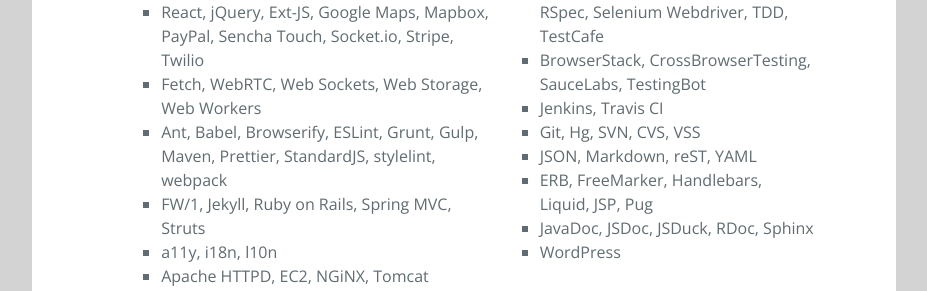
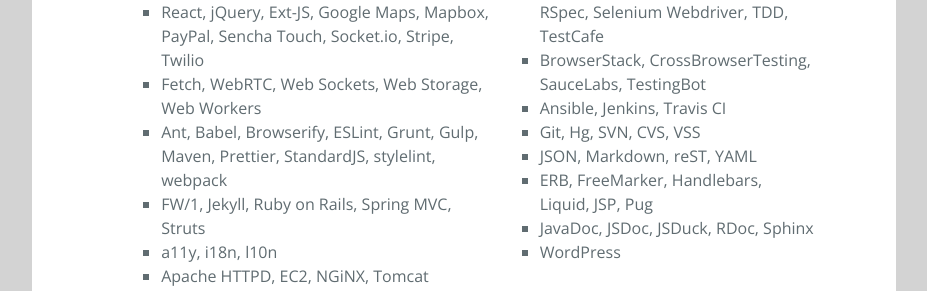
Before and after one commit to dhurlburtusa/dhurlburtusa.github.io, a Jekyll site: the page built from resume/index.html, in a window 1280 px wide and 900 px high, scrolled down 1057 px. Shown: the part 163-454 px from the top of the window, without its empty margins (176-1103 px from the left). Built offline with Jekyll 4.4.1, drawn with Linux system fonts in a browser that asks for light colours.

Commit message:
Add Ansible to List of Skills

```diff
--- a/resume/index.html
+++ b/resume/index.html
@@ -165,7 +165,7 @@
                 <li>ActiveRecord, Hibernate, MongoDB, MySQL, PostgreSQL, SQL-Server, T-SQL</li>
                 <li>BDD, Jasmine, JUnit, Jest, Mocha, Chai, Sinon, Enzyme, Karma, pytest, RSpec, Selenium Webdriver, TDD, TestCafe</li>
                 <li>BrowserStack, CrossBrowserTesting, SauceLabs, TestingBot</li>
-                <li>Jenkins, Travis CI</li>
+                <li>Ansible, Jenkins, Travis CI</li>
                 <li>Git, Hg, SVN, CVS, VSS</li>
                 <li>JSON, Markdown, reST, YAML</li>
                 <li>ERB, FreeMarker, Handlebars, Liquid, JSP, Pug</li>
```
